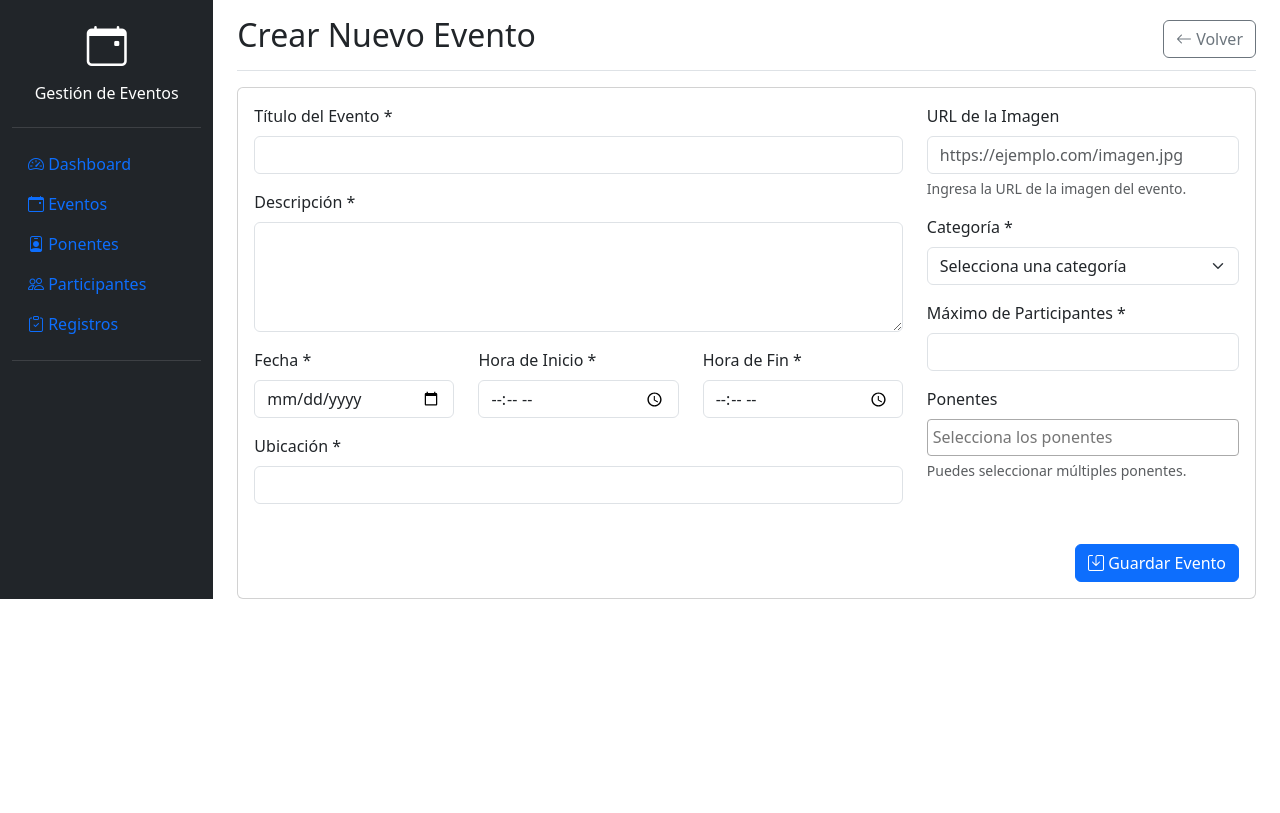
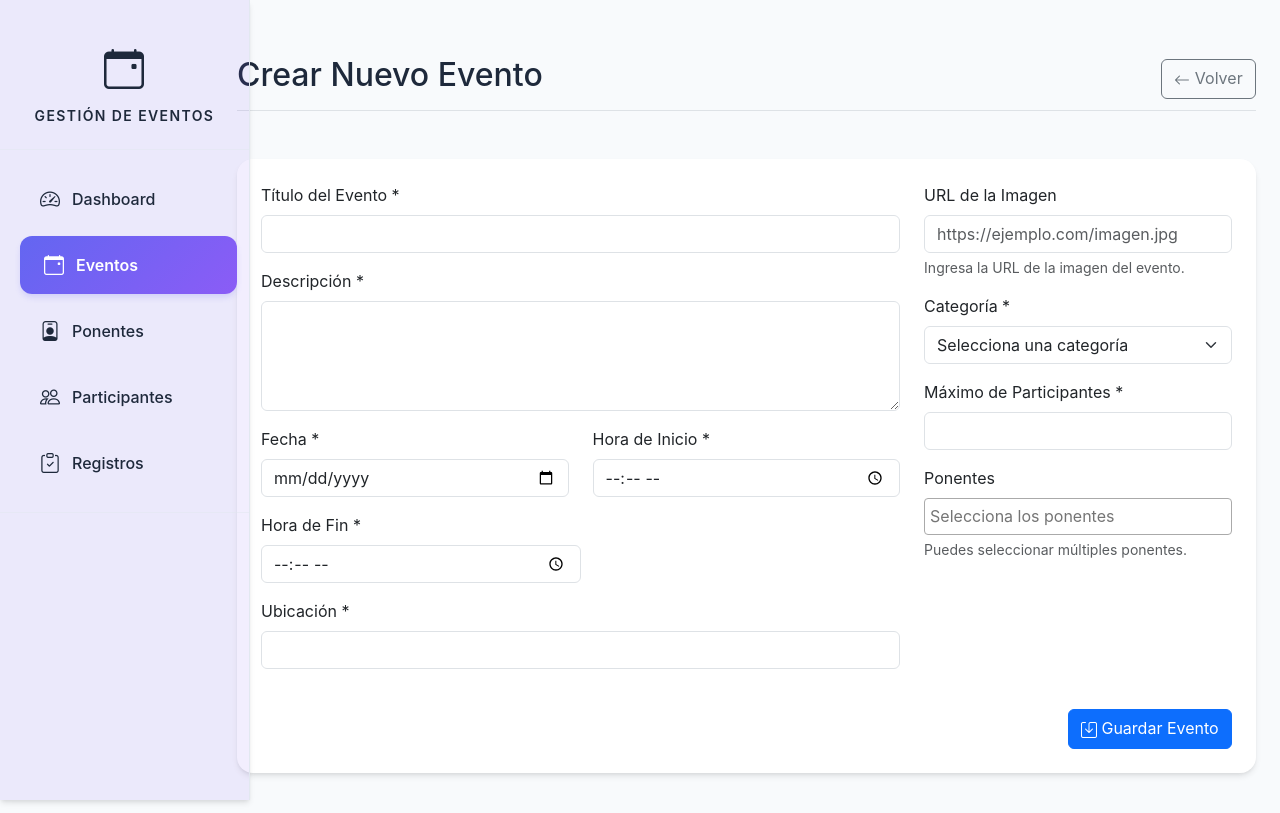
Before and after one commit to wilsoncalle/SistemaRegistroEvento, a PHP site: page /SistemaGestionEventos/views/eventos/crear.php in a window 1280 px wide. Before the commit the page ends 599 px from the top, so only its background shows below. Run offline with PHP 8.4, Linux system fonts and the light colour scheme; data that the repository does not hold is empty; some libraries are stand-ins or nearby versions.

Commit message:
Parches de Bugs

```diff
--- a/frontend/css/styles.css
+++ b/frontend/css/styles.css
@@ -1,213 +1,258 @@
-/* Paleta de Colores */
+/* General styles */
 :root {
-    --color-primario: #0056b3;
-    --color-secundario: #6c757d;
-    --color-exito: #28a745;
-    --color-peligro: #dc3545;
-    --color-fondo: #f8f9fa;
-    --color-texto: #212529;
-    --transition-speed: 0.3s;
+    --primary-color: #6366f1;
+    --secondary-color: #f8fafc;
+    --text-color: #1e293b;
+    --border-color: #e2e8f0;
+    --hover-color: #f1f5f9;
+    --accent-color: #8b5cf6;
+    --sidebar-bg: #ffffff;
+    --card-shadow: 0 4px 6px -1px rgba(0, 0, 0, 0.1), 0 2px 4px -1px rgba(0, 0, 0, 0.06);
+    --main-bg: #f8fafc;
 }
 
-/* Animaciones Base */
-@keyframes fadeIn {
-    from { opacity: 0; }
-    to { opacity: 1; }
+body {
+    font-family: 'Inter', 'Segoe UI', system-ui, sans-serif;
+    background-color: var(--secondary-color);
+    color: var(--text-color);
+    line-height: 1.5;
 }
 
-@keyframes slideIn {
-    from { transform: translateY(20px); opacity: 0; }
-    to { transform: translateY(0); opacity: 1; }
+/* Sidebar styles */
+.sidebar {
+    position: fixed;
+    top: 0;
+    bottom: 0;
+    left: 0;
+    z-index: 100;
+    padding: 1.5rem 0;
+    background-color: #845ef51a !important;
+    box-shadow: var(--card-shadow);
+    width: 250px;
+    transition: all 0.2s ease-in-out;
+    border-right: 1px solid var(--border-color);
+    will-change: transform;
+    backface-visibility: hidden;
+    transform: translateZ(0);
 }
 
-@keyframes pulse {
-    0% { transform: scale(1); }
-    50% { transform: scale(1.05); }
-    100% { transform: scale(1); }
+.sidebar .nav-link {
+    color: var(--text-color);
+    padding: 0.875rem 1.5rem;
+    margin: 0.25rem 1rem;
+    border-radius: 12px;
+    transition: all 0.15s ease-in-out;
+    display: flex;
+    align-items: center;
+    font-weight: 500;
+    background-color: transparent;
+    will-change: transform, background-color, color;
+    backface-visibility: hidden;
+    transform: translateZ(0);
 }
 
-/* Tipografía */
-body.sistema-eventos {
-    font-family: 'Roboto', sans-serif !important;
-    background-color: var(--color-fondo) !important;
-    color: var(--color-texto) !important;
-    animation: fadeIn 0.5s ease-out;
+.sidebar .nav-link i {
+    margin-right: 12px;
+    font-size: 1.25rem;
+    transition: color 0.15s ease-in-out;
+    will-change: color;
 }
 
-/* Encabezados */
-.sistema-eventos h1,
-.sistema-eventos h2,
-.sistema-eventos h3,
-.sistema-eventos h4,
-.sistema-eventos h5,
-.sistema-eventos h6 {
-    font-weight: 600 !important;
-    animation: slideIn 0.5s ease-out;
+.sidebar .nav-link:hover {
+    background-color: var(--hover-color);
+    color: var(--primary-color);
+    transform: translateX(4px);
 }
 
-/* Botones */
-.sistema-eventos .btn-primary {
-    background-color: var(--color-primario) !important;
-    border-color: var(--color-primario) !important;
-    border-radius: 6px !important;
-    padding: 0.5rem 1rem !important;
-    transition: all var(--transition-speed) ease !important;
-    position: relative !important;
-    overflow: hidden !important;
+.sidebar .nav-link.active {
+    background: linear-gradient(135deg, var(--primary-color), var(--accent-color));
+    color: white;
+    font-weight: 600;
+    box-shadow: 0 4px 6px -1px rgba(99, 102, 241, 0.2);
+    transform: translateX(4px);
 }
 
-.sistema-eventos .btn-primary:hover {
-    background-color: #004494 !important;
-    border-color: #004494 !important;
-    transform: translateY(-2px) !important;
-    box-shadow: 0 4px 8px rgba(0, 0, 0, 0.1) !important;
+.sidebar .nav-link.active i {
+    color: white;
 }
 
-.sistema-eventos .btn-primary:active {
-    transform: translateY(0) !important;
+.sidebar-heading {
+    font-size: 0.875rem;
+    font-weight: 600;
+    text-transform: uppercase;
+    letter-spacing: 0.1em;
+    color: var(--text-color);
+    margin-bottom: 0.5rem;
 }
 
-.sistema-eventos .btn-outline-secondary {
-    border-radius: 6px !important;
+.sidebar hr {
+    border: none;
+    border-top: 1px solid var(--border-color);
+    margin: 1rem 0;
+    opacity: 0.5;
 }
 
-/* Cards */
-.sistema-eventos .card {
-    border: none !important;
-    box-shadow: 0 4px 12px rgba(0, 0, 0, 0.05) !important;
-    border-radius: 8px !important;
-    transition: all var(--transition-speed) ease !important;
-    animation: slideIn 0.5s ease-out;
+/* Asegurar que ningún elemento dentro de la sidebar tenga fondo oscuro */
+.sidebar * {
+    background-color: transparent !important;
 }
 
-.sistema-eventos .card:hover {
-    transform: translateY(-5px) !important;
-    box-shadow: 0 8px 24px rgba(0, 0, 0, 0.1) !important;
+.sidebar .nav-link.active * {
+    background-color: transparent !important;
 }
 
-.sistema-eventos .card-header {
-    background-color: #fff !important;
-    border-bottom: 1px solid rgba(0, 0, 0, 0.05) !important;
+/* Main content styles */
+main {
+    margin-left: 250px;
+    padding: 2.5rem;
+    min-height: 100vh;
+    background-color: var(--main-bg);
+    display: flex;
+    flex-direction: column;
+    gap: 2rem;
+    will-change: transform;
+    backface-visibility: hidden;
+    transform: translateZ(0);
 }
 
-.sistema-eventos .stat-card {
-    background-color: #fff !important;
-    padding: 1.5rem !important;
-    text-align: center !important;
+.main-content {
+    max-width: 1400px;
+    margin: 0 auto;
+    width: 100%;
+    will-change: transform;
+    backface-visibility: hidden;
+    transform: translateZ(0);
 }
 
-.sistema-eventos .stat-value {
-    font-size: 2.5rem !important;
-    font-weight: bold !important;
-    color: var(--color-primario) !important;
+/* Card styles */
+.card {
+    border: none;
+    border-radius: 16px;
+    box-shadow: var(--card-shadow);
+    transition: all 0.2s ease-in-out;
+    background-color: white;
+    margin-bottom: 0;
+    overflow: hidden;
+    height: 100%;
+    will-change: transform, box-shadow;
+    backface-visibility: hidden;
+    transform: translateZ(0);
 }
 
-/* Formularios */
-.sistema-eventos .form-control {
-    border-radius: 6px !important;
-    border: 1px solid #ced4da !important;
-    transition: all var(--transition-speed) ease !important;
+.card-header {
+    background-color: transparent;
+    border-bottom: 1px solid var(--border-color);
+    padding: 1.25rem 1.5rem;
 }
 
-.sistema-eventos .form-control:focus {
-    box-shadow: 0 0 0 0.2rem rgba(0, 86, 179, 0.25) !important;
-    transform: scale(1.02) !important;
+.card-body {
+    padding: 1.5rem;
 }
 
-.sistema-eventos .form-label {
-    font-weight: 500 !important;
-    color: var(--color-texto) !important;
+.card:hover {
+    transform: translateY(-4px);
+    box-shadow: 0 10px 15px -3px rgba(0, 0, 0, 0.1), 0 4px 6px -2px rgba(0, 0, 0, 0.05);
 }
 
-/* Tablas */
-.sistema-eventos .table {
-    background-color: #fff !important;
-    border-radius: 8px !important;
-    overflow: hidden !important;
-    animation: fadeIn 0.5s ease-out;
+.stat-card {
+    background: linear-gradient(135deg, var(--primary-color) 0%, var(--accent-color) 100%);
+    color: white;
+    padding: 1.75rem;
 }
 
-.sistema-eventos .table thead th {
-    background-color: var(--color-primario) !important;
-    color: #fff !important;
-    border-color: var(--color-primario) !important;
+.stat-card .card-title {
+    font-size: 0.875rem;
+    text-transform: uppercase;
+    letter-spacing: 0.1em;
+    opacity: 0.9;
+    font-weight: 500;
 }
 
-.sistema-eventos .table-hover tbody tr {
-    transition: all var(--transition-speed) ease !important;
+.stat-card .stat-value {
+    font-size: 2.5rem;
+    font-weight: 700;
+    margin: 0.5rem 0;
 }
 
-.sistema-eventos .table-hover tbody tr:hover {
-    background-color: rgba(0, 86, 179, 0.05) !important;
-    transform: scale(1.01) !important;
+/* Navbar styles */
+.navbar {
+    background-color: white;
+    box-shadow: var(--card-shadow);
+    padding: 1rem 2rem;
 }
 
-/* Barra Lateral */
-.sistema-eventos .sidebar {
-    background-color: #343a40 !important;
-    color: #fff !important;
-    min-height: 100vh !important;
-    animation: slideIn 0.5s ease-out;
+.navbar-brand {
+    color: var(--primary-color);
+    font-weight: 700;
+    font-size: 1.5rem;
 }
 
-.sistema-eventos .sidebar .nav-link {
-    color: #adb5bd !important;
-    padding: 0.75rem 1rem !important;
-    border-radius: 6px !important;
-    margin: 0.25rem 0.5rem !important;
-    transition: all var(--transition-speed) ease !important;
+.navbar-nav .nav-link {
+    color: var(--text-color);
+    padding: 0.625rem 1rem;
+    border-radius: 12px;
+    transition: all 0.2s ease;
+    font-weight: 500;
 }
 
-.sistema-eventos .sidebar .nav-link:hover {
-    color: #fff !important;
-    background-color: rgba(255, 255, 255, 0.1) !important;
-    transform: translateX(5px) !important;
+.navbar-nav .nav-link:hover {
+    background-color: var(--hover-color);
+    color: var(--primary-color);
 }
 
-.sistema-eventos .sidebar .nav-link.active {
-    color: #fff !important;
-    background-color: rgba(255, 255, 255, 0.2) !important;
+/* Responsive adjustments */
+@media (max-width: 768px) {
+    .sidebar {
+        width: 100%;
+        position: relative;
+        height: auto;
+    }
+
+    main {
+        margin-left: 0;
+        padding: 1rem;
+    }
 }
 
-/* Badges */
-.sistema-eventos .badge {
-    font-size: 0.875rem !important;
-    padding: 0.5em 0.75em !important;
-    border-radius: 4px !important;
-    transition: all var(--transition-speed) ease !important;
+/* Dashboard grid */
+.dashboard-grid {
+    display: grid;
+    grid-template-columns: repeat(auto-fit, minmax(320px, 1fr));
+    gap: 2rem;
+    margin-top: 1rem;
 }
 
-.sistema-eventos .badge:hover {
-    animation: pulse 1s infinite !important;
+/* Chart containers */
+.chart-container {
+    background-color: white;
+    border-radius: 16px;
+    padding: 1.75rem;
+    box-shadow: var(--card-shadow);
+    margin-bottom: 2rem;
 }
 
-/* Imágenes de Perfil */
-.sistema-eventos .img-fluid.rounded-circle {
-    border: 2px solid var(--color-primario) !important;
-    max-width: 150px !important;
-    transition: all var(--transition-speed) ease !important;
+/* Modern buttons */
+.btn-modern {
+    background: linear-gradient(135deg, var(--primary-color), var(--accent-color));
+    color: white;
+    border: none;
+    padding: 0.75rem 1.5rem;
+    border-radius: 12px;
+    transition: all 0.2s ease;
+    font-weight: 500;
+    box-shadow: 0 4px 6px -1px rgba(0, 0, 0, 0.1);
 }
 
-.sistema-eventos .img-fluid.rounded-circle:hover {
-    transform: scale(1.05) !important;
-    box-shadow: 0 4px 12px rgba(0, 0, 0, 0.1) !important;
+.btn-modern:hover {
+    transform: translateY(-2px);
+    box-shadow: 0 6px 8px -1px rgba(0, 0, 0, 0.15);
 }
 
-/* Efectos de Carga */
-.sistema-eventos .loading {
-    animation: pulse 1.5s infinite !important;
+/* Optimización de renderizado para los íconos */
+.bi {
+    display: inline-block;
+    vertical-align: -0.125em;
+    will-change: transform;
+    backface-visibility: hidden;
+    transform: translateZ(0);
 }
-
-/* Responsive Adjustments */
-@media (max-width: 768px) {
-    .sistema-eventos .stat-value {
-        font-size: 2rem !important;
-    }
-    .sistema-eventos .sidebar {
-        position: fixed !important;
-        z-index: 1000 !important;
-    }
-    .sistema-eventos .card:hover {
-        transform: none !important;
-    }
-}
--- a/frontend/views/eventos/crear.php
+++ b/frontend/views/eventos/crear.php
@@ -133,25 +133,24 @@ if ($_SERVER['REQUEST_METHOD'] === 'POST') {
                                 </div>
 
                                 <div class="row">
-                                    <div class="col-md-4 mb-3">
+                                    <div class="col-md-6 mb-3">
                                         <label for="fecha_evento" class="form-label">Fecha *</label>
                                         <input type="date" class="form-control" id="fecha_evento" name="fecha_evento" required>
                                         <div class="invalid-feedback">Por favor selecciona la fecha del evento.</div>
                                     </div>
 
-                                    <div class="col-md-4 mb-3">
+                                    <div class="col-md-6 mb-3">
                                         <label for="hora_inicio" class="form-label">Hora de Inicio *</label>
                                         <input type="time" class="form-control" id="hora_inicio" name="hora_inicio" required>
                                         <div class="invalid-feedback">Por favor selecciona la hora de inicio del evento.</div>
                                     </div>
-                                    <div class="col-md-4 mb-3">
-                                        <label for="hora_fin" class="form-label">Hora de Fin *</label>
-                                        <input type="time" class="form-control" id="hora_fin" name="hora_fin" required>
+                                </div>
+
+                                <div class="col-md-6 mb-3">
+                                    <label for="hora_fin" class="form-label">Hora de Fin *</label>
+                                    <input type="time" class="form-control" id="hora_fin" name="hora_fin" required>
                                     <div class="invalid-feedback">Por favor selecciona la hora de fin del evento.</div>
                                 </div>
-                                </div>
-
-
 
                                 <div class="mb-3">
                                     <label for="ubicacion" class="form-label">Ubicación *</label>
--- a/frontend/views/inscripciones/index.php
+++ b/frontend/views/inscripciones/index.php
@@ -60,7 +60,7 @@ $total_paginas = ceil($total_registros / $por_pagina);
     <link rel="stylesheet" href="https://cdn.jsdelivr.net/npm/bootstrap-icons@1.11.1/font/bootstrap-icons.css">
     <link rel="stylesheet" href="../../css/styles.css">
 </head>
-<body class="sistema-eventos">
+<body>
 
 <div class="container-fluid">
     <div class="row">
--- a/frontend/views/layouts/sidebar.php
+++ b/frontend/views/layouts/sidebar.php
@@ -1,13 +1,13 @@
-<nav id="sidebar" class="col-md-3 col-lg-2 d-md-block bg-dark sidebar collapse">
+<nav id="sidebar" class="col-md-3 col-lg-2 d-md-block sidebar collapse">
     <div class="position-sticky pt-3">
         <div class="text-center mb-4">
-            <i class="bi bi-calendar-event text-white fs-1"></i>
-            <h6 class="sidebar-heading text-white mt-2">Gestión de Eventos</h6>
+            <i class="bi bi-calendar-event fs-1"></i>
+            <h6 class="sidebar-heading mt-2">Gestión de Eventos</h6>
         </div>
-        <hr class="text-white-50">
+        <hr>
         <ul class="nav flex-column">
             <li class="nav-item">
-                <a class="nav-link <?php echo basename($_SERVER['PHP_SELF']) == 'index.php' ? 'active' : ''; ?>" href="../dashboard/index.php">
+                <a class="nav-link <?php echo strpos($_SERVER['PHP_SELF'], '/dashboard/') ? 'active' : ''; ?>" href="../dashboard/index.php">
                     <i class="bi bi-speedometer2"></i>
                     Dashboard
                 </a>
@@ -38,7 +38,7 @@
             </li>
         </ul>
 
-        <hr class="text-white-50">
+        <hr>
 
 
     </div>
```
Also changed, not shown: frontend/views/eventos/editar.php (+13 -112 lines), frontend/views/includes/header.php (+6 -2 lines).
